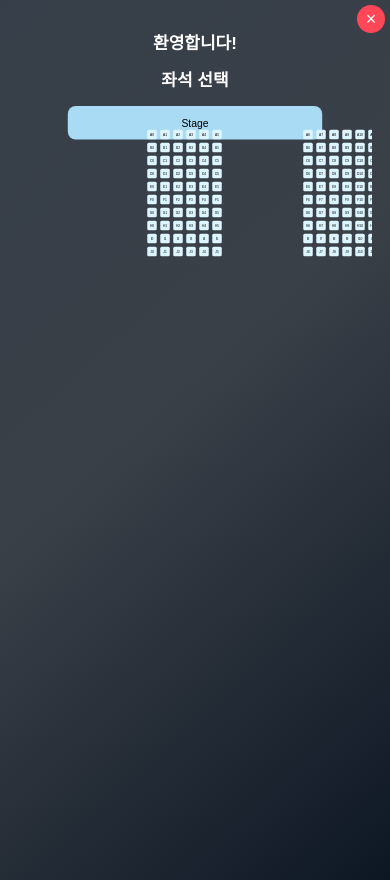
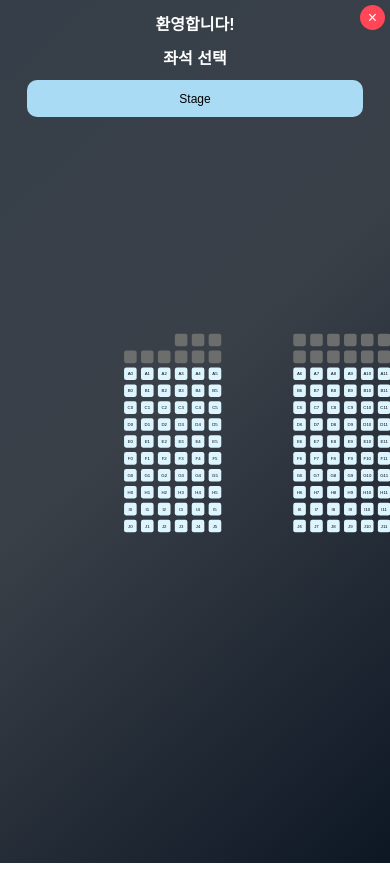
Before and after one commit to J-Ion/TEDDY, a website: page ticketing.html in a window 390 px wide. Drawn offline with Linux system fonts and the light colour scheme; no server answers; a web font is replaced by a local one.

Commit message:
Add files via upload

```diff
--- a/public/ticketing.css
+++ b/public/ticketing.css
@@ -496,35 +496,12 @@ body{
 
 /* 작은 모바일 (400px 이하) */
 @media (max-width: 400px) {
-    body {
-        min-height: 100vh;
-        overflow-x: hidden;
-        padding: 10px;
-    }
-
     #seat_left, #seat_right {
-        transform: scale(0.45);
-        transform-origin: top center;
-        margin: 0;
-        padding: 0;
-    }
-
-    #squares {
-        width: 100%;
-        transform: scale(0.45);
-        transform-origin: top center;
-        margin-top: -50px;
-    }
-
-    .squares_up {
-        width: 100%;
-        overflow-x: hidden;
-        margin-top: -30px;
-    }
-
-    .stage {
-        transform: scale(0.8);
-        margin-bottom: 0;
+        display: flex;
+        align-items: center;
+        justify-content: center;
+        flex-direction: column;
+        transform: scale(0.6); /* 더 작은 화면에 맞게 크기 축소 */
     }
 
     #l {
@@ -541,10 +518,23 @@ body{
         float: left;
     }
 
+    #squares {
+        width: 95%;
+        transform: scale(0.6);
+        display: flex;
+        justify-content: space-around;
+        padding-top: 20px;
+    }
+
+    .squares_up {
+        display: flex;
+        justify-content: center;
+    }
+
     .square, .occupied, .n {
-        width: 35px;
+        width: 35px;  /* 더 작은 크기로 조정 */
         height: 35px;
-        margin: 6px;
+        margin: 6px;  /* 여백도 줄임 */
     }
 
     .firstline {
@@ -558,11 +548,11 @@ body{
 
     .welcome-message {
         font-family: 'Pretendard';
-        font-size: 14px;
+        font-size: 14px; /* 글자 크기 축소 */
     }
 
     .centered-text {
-        font-size: 16px;
+        font-size: 16px; /* 글자 크기 축소 */
     }
 
     .square {
@@ -574,7 +564,7 @@ body{
         line-height: 60px;
         cursor: pointer;
         border-radius: 6px;
-        font-size: 12px;
+        font-size: 12px; /* 좌석 번호 글자 크기 축소 */
     }
 
     .occupied {
@@ -615,92 +605,3 @@ body{
         right: 5px;
     }
 }
-
-/* 중간 모바일 (300px ~ 400px) */
-@media (min-width: 301px) and (max-width: 400px) {
-    #seat_left, #seat_right {
-        transform: scale(0.5);
-        transform-origin: top center;
-    }
-
-    #squares {
-        transform: scale(0.5);
-        margin-top: -40px;
-    }
-
-    .square, .occupied, .n {
-        width: 38px;
-        height: 38px;
-        margin: 7px;
-    }
-
-    .welcome-message {
-        font-size: 15px;
-    }
-
-    .centered-text {
-        font-size: 17px;
-    }
-
-    .square {
-        line-height: 65px;
-        font-size: 13px;
-    }
-
-    .stage-text-inner {
-        height: 28px;
-        padding-top: 14px;
-        font-size: 13px;
-    }
-
-    .back-button {
-        width: 28px;
-        height: 28px;
-        font-size: 18px;
-    }
-}
-
-/* 매우 작은 모바일 (300px 이하) */
-@media (max-width: 300px) {
-    #seat_left, #seat_right {
-        transform: scale(0.4);
-        transform-origin: top center;
-    }
-
-    #squares {
-        transform: scale(0.4);
-        margin-top: -60px;
-    }
-
-    .square, .occupied, .n {
-        width: 32px;
-        height: 32px;
-        margin: 5px;
-    }
-
-    .welcome-message {
-        font-size: 13px;
-    }
-
-    .centered-text {
-        font-size: 15px;
-    }
-
-    .square {
-        line-height: 55px;
-        font-size: 11px;
-        border-radius: 5px;
-    }
-
-    .stage-text-inner {
-        height: 22px;
-        padding-top: 10px;
-        font-size: 11px;
-    }
-
-    .back-button {
-        width: 22px;
-        height: 22px;
-        font-size: 14px;
-    }
-}
```
